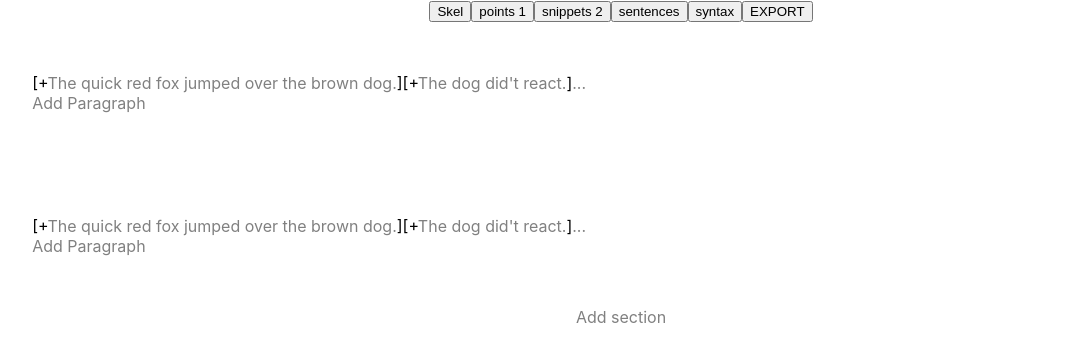
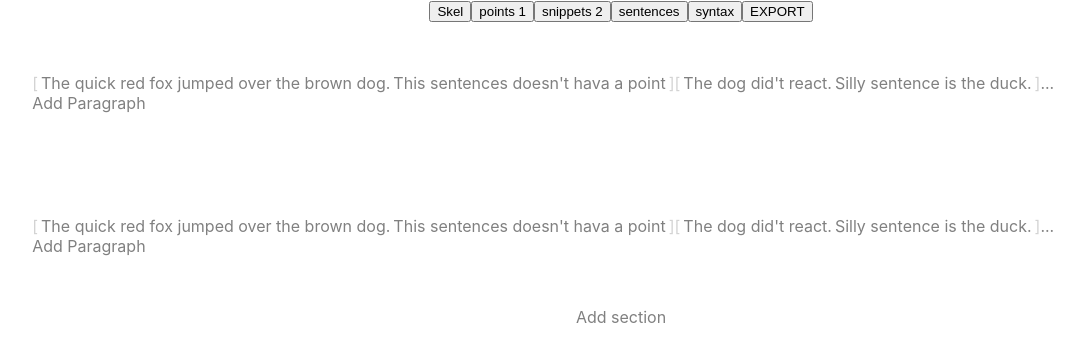
Before and after one commit to augustinevt/textflow, a React (Create React App) app: page / in a window 1280 px wide. Shown: the top 362 px of the page, without its empty margins (19-1103 px from the left). Built offline with nearby package versions, Linux system fonts and the light colour scheme; what clone-deep would draw is missing.

Commit message:
sketch UI for syntax mode editing

```diff
--- a/src/documents/Paragraph.js
+++ b/src/documents/Paragraph.js
@@ -31,12 +31,17 @@ export default (props) => {
     const syntaxSentences = []
 
     props.data.points.forEach(point => {
-      syntaxSentences.push(<span>[</span>)
-      point.sentences.forEach((sentence, i) => syntaxSentences.push(
+      syntaxSentences.push(<span className={styles.pointBoundary}>[</span>)
+
+      point.sentences.forEach((sentence, i) => {
+      syntaxSentences.push(
+        <span className={styles.syntaxSentenceSpacer}>
+          <div className={styles.syntaxAdd}>+ {i}</div>
+        </span>)
+
+
+      syntaxSentences.push(
         <span>
-          <span>
-            +
-          </span>
           <Sentence
             settings={props.settings}
             data={sentence}
@@ -48,10 +53,14 @@ export default (props) => {
             updateItem={props.updateItem}
             removeItem={props.removeItem}
           />
-        </span>
-      )
+        </span>)
+      }
     )
-    syntaxSentences.push(<span>]</span>)
+    syntaxSentences.push(
+      <span className={styles.syntaxSentenceSpacer}>
+        <div className={styles.syntaxAdd}>+{point.sentences.length}</div>
+      </span>)
+    syntaxSentences.push(<span className={styles.pointBoundary}>]</span>)
     }
   )
 
--- a/src/documents/list.module.css
+++ b/src/documents/list.module.css
@@ -57,6 +57,38 @@
 }
 
 
+/* SENTENCE STUFF */
+
+.pointBoundary {
+  color: lightGray;
+  width: 10px;
+  /* height: 10px; */
+  /* border: solid; */
+}
+
+.pointBoundary:hover {
+  color: black;
+}
+
 .syntaxSentences{
   border: solid;
 }
+
+.syntaxSentenceSpacer {
+  width: 3px;
+  height: 10px;
+  /* border: solid; */
+  display: inline-block;
+}
+
+.syntaxAdd {
+  display: none;
+}
+
+.syntaxSentenceSpacer:hover {
+  width: 30px;
+}
+
+.syntaxSentenceSpacer:hover .syntaxAdd {
+  display: inline-block;
+}
--- a/src/documents/operations/testData.js
+++ b/src/documents/operations/testData.js
@@ -38,15 +38,16 @@ export const document = {
   sentences: {
     'sent1': {id: 'sent1', parentPoint: 'point1', text: 'The quick red fox jumped over the brown dog.'},
     'sent2': {id: 'sent2', text: 'The dog did\'t react.'},
-    'sent3': {id: 'sent3', text: 'This sentences doesn\'t hava a point'}
+    'sent3': {id: 'sent3', text: 'This sentences doesn\'t hava a point'},
+    'sent4': {id: 'sent4', text: 'Silly sentence is the duck.'}
   },
   snippets: {
     'snip1': {id: 'snip1', text: 'More research on foxes'},
     'snip2': {id: 'snip2', text: 'What is the dogs name?'}
   },
   points: {
-    'point1': { id: "point1", text: "Quick Anectdote", sentences: ['sent1']},
-    'point2': { id: "point2", text: "Quick Anectdote", sentences: ['sent2']}
+    'point1': { id: "point1", text: "Quick Anectdote", sentences: ['sent1', 'sent3']},
+    'point2': { id: "point2", text: "Quick Anectdote", sentences: ['sent2', 'sent4']}
   },
   paragraphs: {
     'para1': {id: 'para1', title: 'Introduce ANT', points: ['point1', 'point2'], snippets: ['snip1', 'snip2'], sentences: ['sent1', 'sent2', 'sent3']}
```
